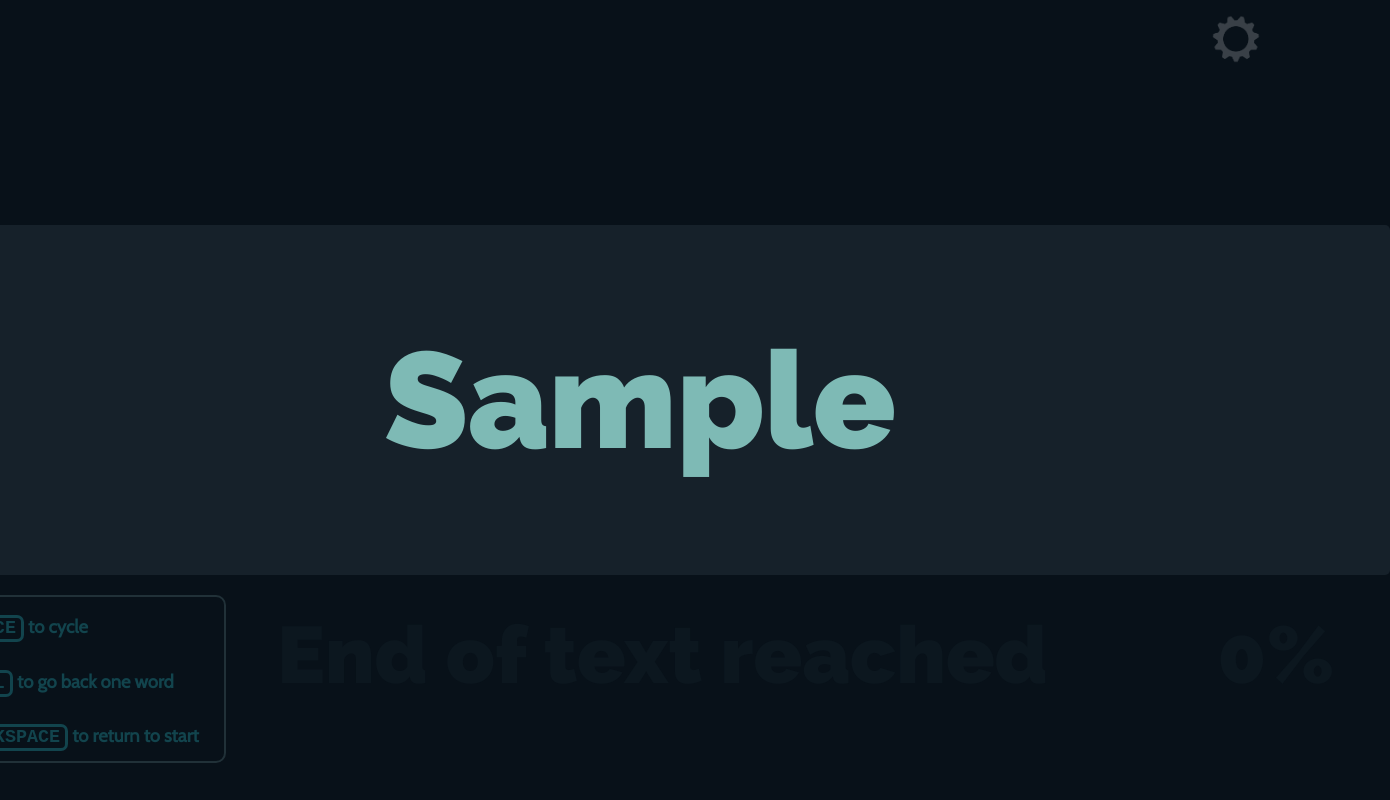
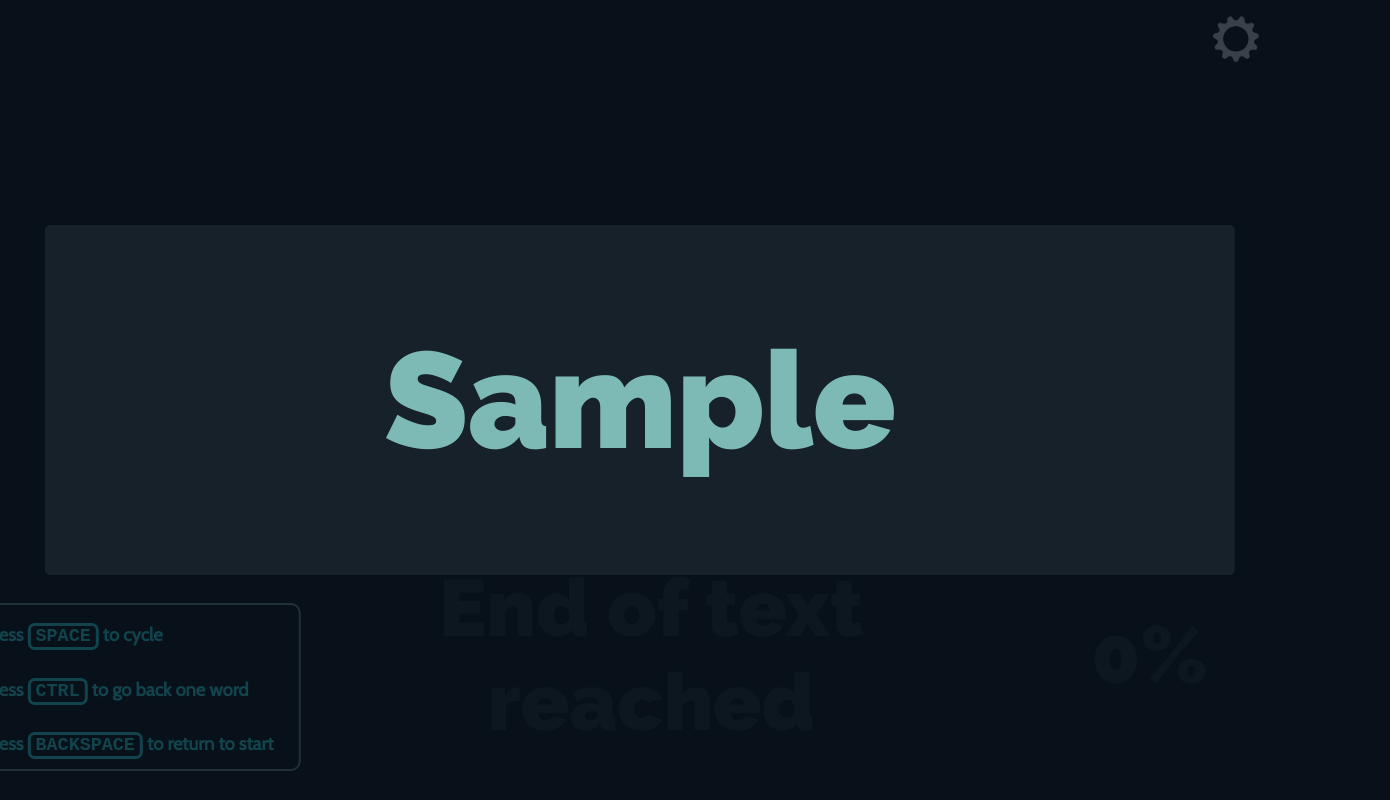
Before and after one commit to engine20/how-to-read-fast, a React (Create React App) app: page / in a window 1280 px wide. Both pictures are taken after typing "Sample" into the empty fields and a click on the button "GO". Shown: the whole page, 1390 px wide, since content can reach past the window. Built offline with nearby package versions, Linux system fonts and the light colour scheme.

Commit message:
Small layout adjustments

```diff
--- a/src/components/DisplayTexts/StaticElements.js
+++ b/src/components/DisplayTexts/StaticElements.js
@@ -11,7 +11,8 @@ const StaticElements = () => {
     flex-direction: column;
     border-radius: 10px;
     border: 2px solid #213138;
-    margin-top: 3rem;
+    margin-top: 4rem;
+    margin-left: -5rem;
     padding: 0.2rem 1rem 0.7rem 1rem;
   `;
 
--- a/src/components/DisplayTexts/component.js
+++ b/src/components/DisplayTexts/component.js
@@ -219,7 +219,7 @@ class DisplayText extends React.Component {
           <div
             className={css`
               background: ${GetSetting("theme").get("textbox")};
-              width: 93.75rem;
+              width: min(93.75rem, 93%);
               height: 21.875rem;
               border-radius: 5px;
               position: absolute;
@@ -244,6 +244,7 @@ class DisplayText extends React.Component {
                 grid-column-start: 1;
                 grid-column-end: 4;
                 outline: none;
+                width: 100%;
               `}
             >
               <Currentword>{this.words[this.state.index]}</Currentword>
```
